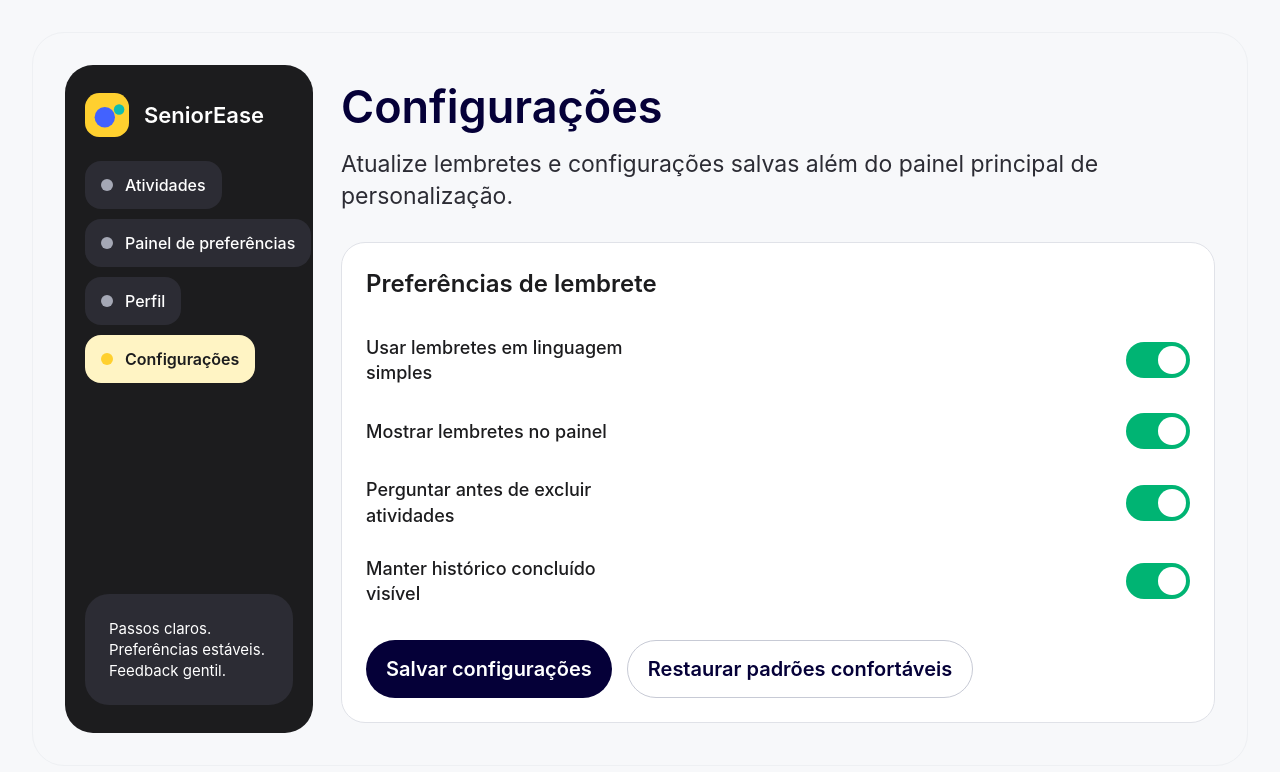
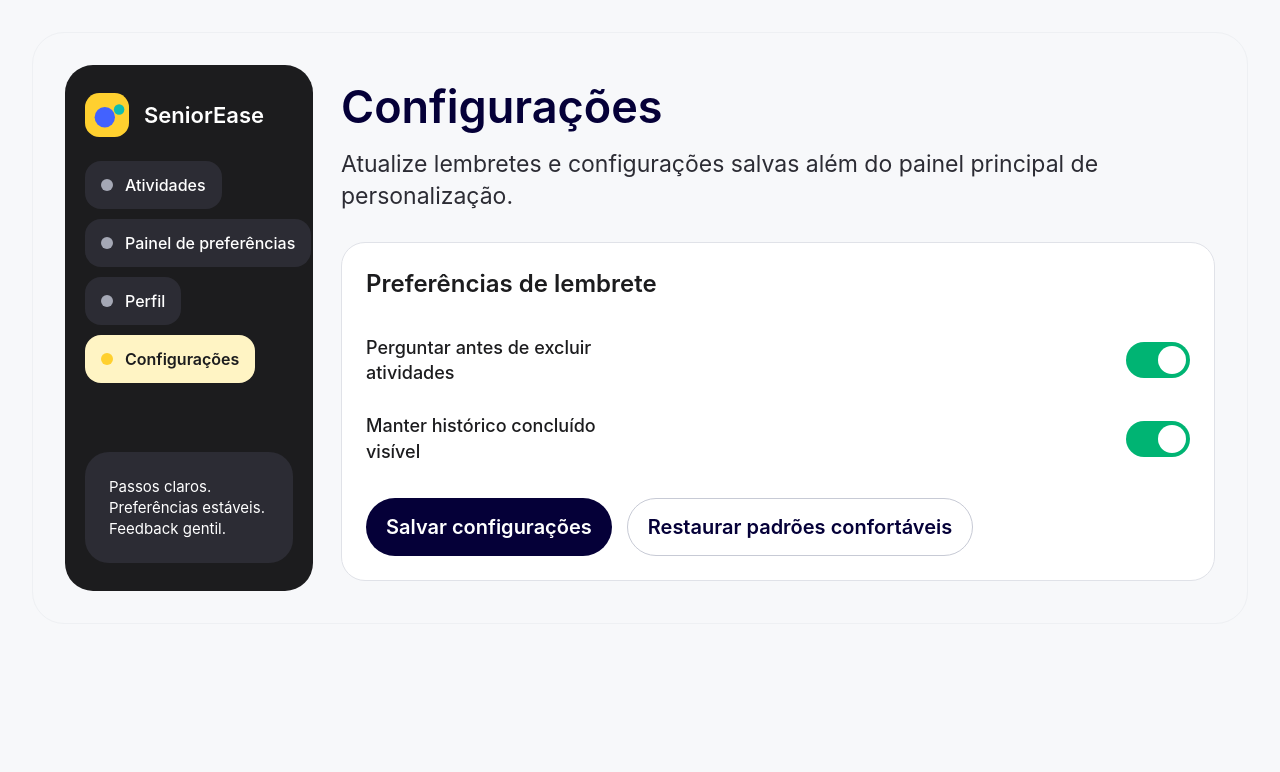
Before and after one commit to carollyb/seniorease-web, a Next.js app: page /configuracoes in a window 1280 px wide. Shown: the top 772 px of the page. Built offline with nearby package versions, Linux system fonts and the light colour scheme.

Commit message:
feat: retira funções, ajusta testes

```diff
--- a/src/presentation/profile/ProfileSettings.tsx
+++ b/src/presentation/profile/ProfileSettings.tsx
@@ -340,34 +340,6 @@ function ReminderSettings({
 
         <Box>
           <SwitchSettingRow
-            checked={preferences.remindersEnabled}
-            helperText='As atividades mostram lembretes em linguagem simples.'
-            label='Usar lembretes em linguagem simples'
-            name='remindersEnabled'
-            onChange={(enabled) =>
-              onSave(
-                { remindersEnabled: enabled },
-                `Configuração salva: lembretes em linguagem simples ${
-                  enabled ? 'ativados' : 'desativados'
-                }.`,
-              )
-            }
-          />
-          <SwitchSettingRow
-            checked={showDashboardReminders}
-            helperText='Controla se os lembretes aparecem no painel.'
-            label='Mostrar lembretes no painel'
-            name='showDashboardReminders'
-            onChange={(enabled) => {
-              setShowDashboardReminders(enabled);
-              onLocalFeedback(
-                `Configuração salva: lembretes no painel ${
-                  enabled ? 'ativados' : 'desativados'
-                }.`,
-              );
-            }}
-          />
-          <SwitchSettingRow
             checked={preferences.extraConfirmation}
             helperText='O SeniorEase pergunta antes de excluir atividades.'
             label='Perguntar antes de excluir atividades'
```
Also changed, not shown: 1 other file (tests, documents, lock files or other folders).
